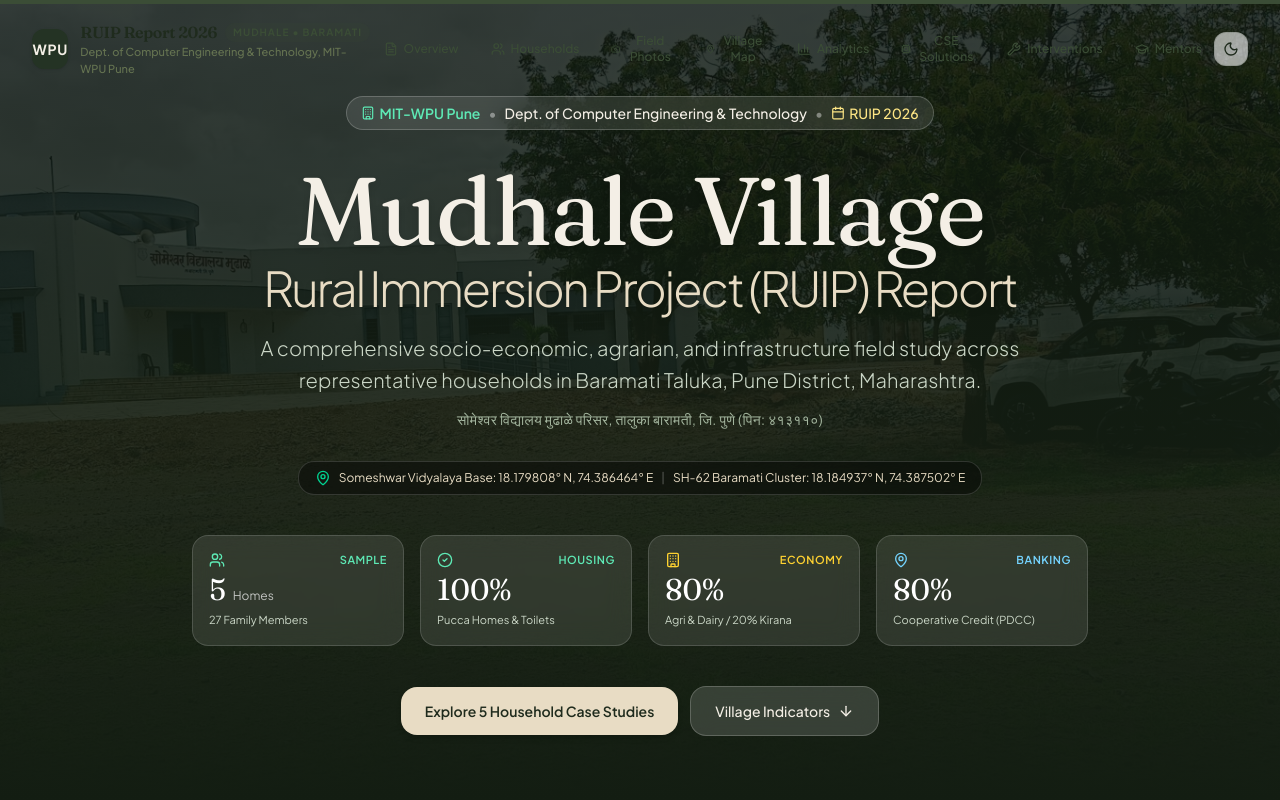
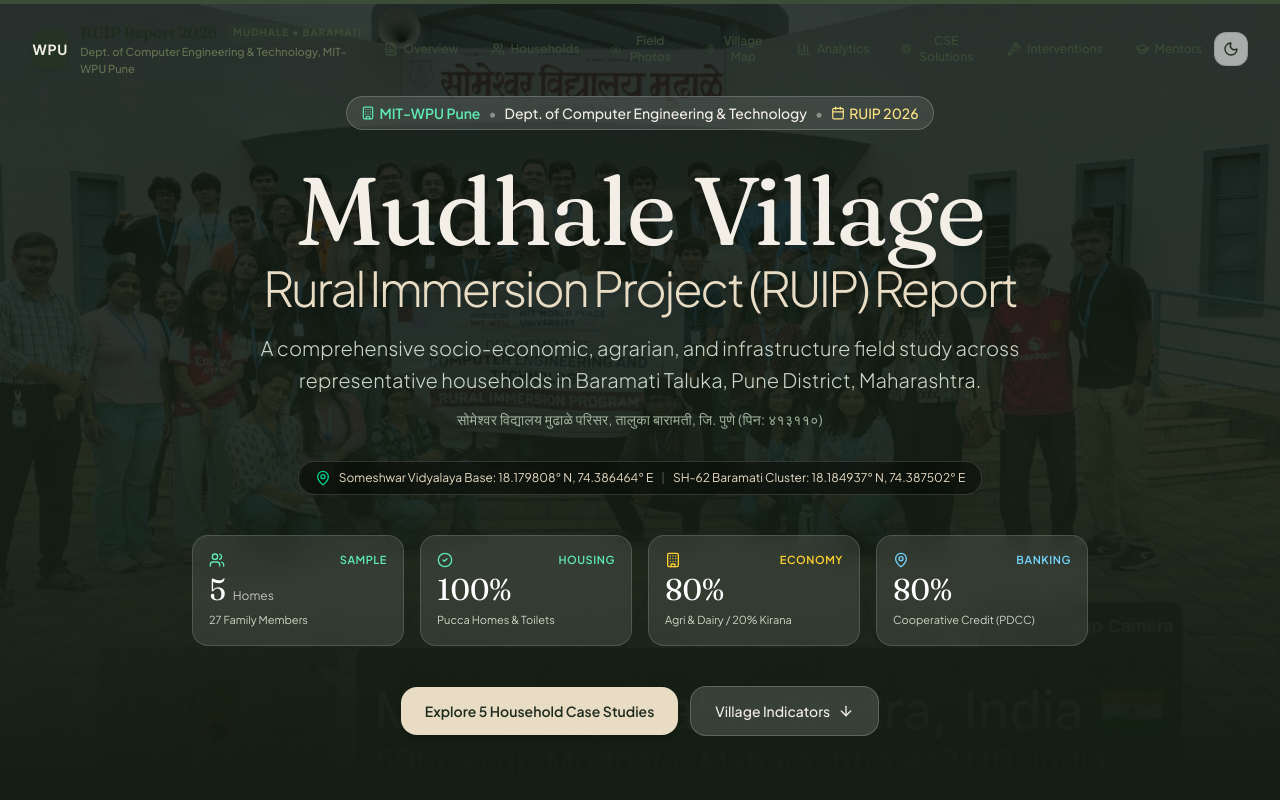
Before and after one commit to Nishraj-07/RUIP, a React (Vite) app: page / in a window 1280 px wide. Shown: the top 800 px of the page. Built offline with nearby package versions, Linux system fonts and the light colour scheme.

Commit message:
Update hero image source in HeroSection component

```diff
--- a/src/components/HeroSection.tsx
+++ b/src/components/HeroSection.tsx
@@ -24,7 +24,7 @@ export const HeroSection: React.FC = () => {
       {/* Background Hero Image with Dark Botanical Gradient Scrim */}
       <div className="absolute inset-0 z-0">
         <img
-          src={`${import.meta.env.BASE_URL}assets/aistudio/IMG-20260812-WA0150.jpg_a55893b6.jpeg`}
+          src={`${import.meta.env.BASE_URL}assets/aistudio/IMG-20260813-WA0235.jpg_71afe591.jpeg`}
           alt="MIT-WPU Rural Immersion Delegation at Someshwar Vidyalaya Mudhale"
           className="w-full h-full object-cover object-center scale-105 filter brightness-60 contrast-105"
         />
```
